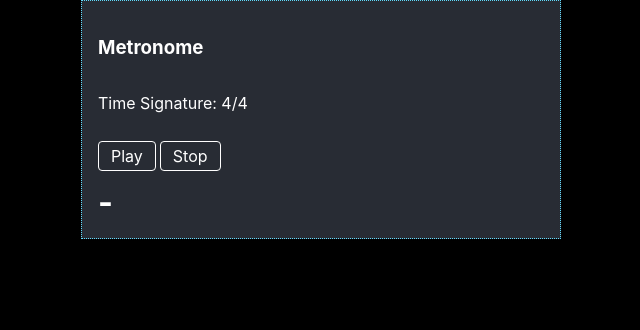
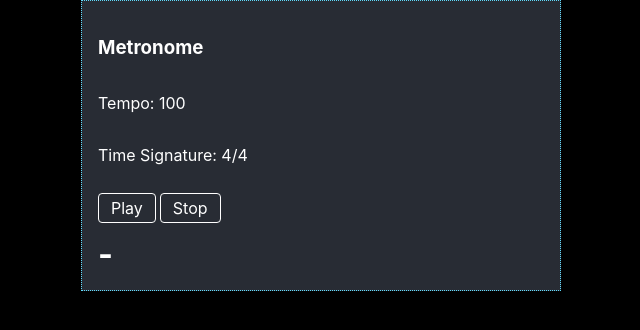
Before and after one commit to Kyungminkim31/web-metronome, a React (Create React App) app: page / in a window 1280 px wide. Shown: the top 330 px of the page, without its empty margins (319-959 px from the left). Built offline with nearby package versions, Linux system fonts and the light colour scheme.

Commit message:
add the tempo section

```diff
--- a/src/components/metronome/Metronome.tsx
+++ b/src/components/metronome/Metronome.tsx
@@ -35,6 +35,7 @@ const S = {
     flex-direction: row;
     gap: 0.25rem;
   `,
+
   ProgressBar: styled.div`
     width: 100%;
     margin-top: 0.75rem;
@@ -45,10 +46,15 @@ const S = {
 
 function Metronome() {
   const initialBeat = 4;
+  const initialTempo = 100;
+
   const noteValue = NOTE_VALUE.QUARTER_NOTE;
   const [maxBeat,] = useState(initialBeat);
   const [intervalId, setIntervalId] = useState<NodeJS.Timer>();
   const [currentBeat, setCurrentBeat] = useState(0);
+
+  // BPM stands for Beat Per Minute
+  const [tempo,] = useState(initialTempo);
 
   const [audio] = useState(new Audio(clickUrl));
 
@@ -58,9 +64,10 @@ function Metronome() {
     if (!intervalId) clearInterval(intervalId);
 
     const id = setInterval(() => {
+      audio.currentTime = 0;
+      setCurrentBeat(currentBeat => ((currentBeat % maxBeat) + 1));
       audio.play();
-      setCurrentBeat(currentBeat => ((currentBeat % maxBeat) + 1));
-    }, 1000);
+    }, (60 / tempo) * 1000);
     setIntervalId(id);
   };
 
@@ -73,6 +80,7 @@ function Metronome() {
   return (
     <S.Container>
       <h3>Metronome</h3>
+      <p>Tempo: {initialTempo}</p>
       <p>Time Signature:  {maxBeat}/{noteValue}</p>
       <S.ButtonBar>
         <S.Button onClick={handlePlayButtonClick}>Play</S.Button>
```
